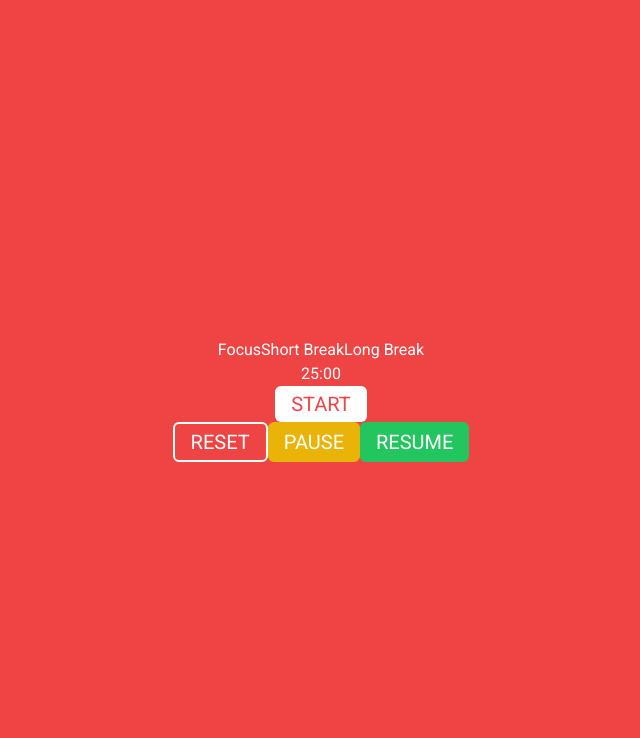
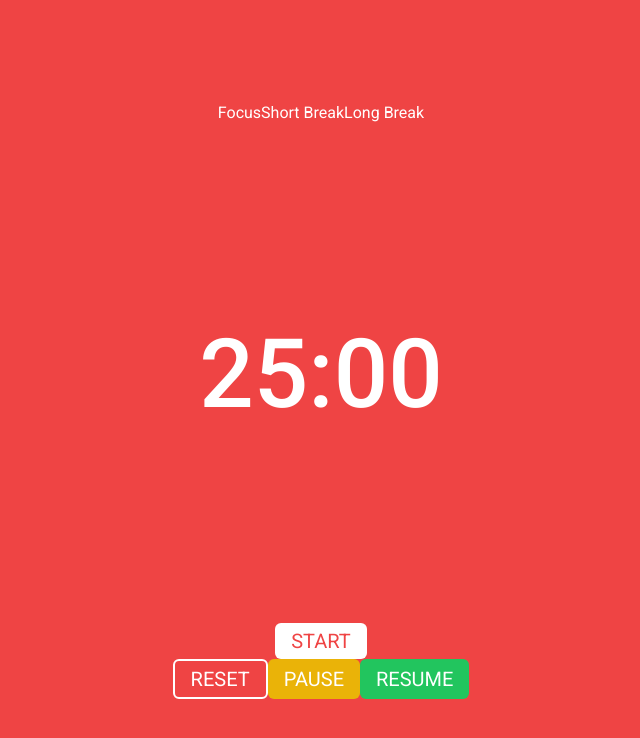
Before and after one commit to affun/pomodoro, a Preact app: page / in a window 1280 px wide. Shown: the top 738 px of the page, without its empty margins (319-959 px from the left). Built offline with nearby package versions, Linux system fonts and the light colour scheme.

Commit message:
feat: reactive title

```diff
--- a/src/app.tsx
+++ b/src/app.tsx
@@ -2,6 +2,14 @@ import { useState, useEffect } from "preact/hooks";
 import Control from "./components/Control";
 import Timer from "./components/Timer";
 import Timers from "./components/Timers";
+
+export const toMinutesAndSeconds = (seconds: number) => {
+  const minutes = Math.floor(seconds / 60)
+    .toString()
+    .padStart(2, "0");
+  const remainingSeconds = (seconds % 60).toString().padStart(2, "0");
+  return `${minutes}:${remainingSeconds}`;
+};
 
 export function App() {
   const [time, setTime] = useState(1500);
@@ -18,6 +26,7 @@ export function App() {
     if (running && time > 0) {
       interval = setInterval(() => {
         setTime((prevTime) => prevTime - 1);
+        document.title = `Time: ${toMinutesAndSeconds(time)}`;
         console.log(time);
       }, 1000);
     }
@@ -51,7 +60,7 @@ export function App() {
 
   return (
     <main
-      className={`w-screen h-screen flex flex-col justify-center items-center bg-red-500 text-white roboto-regular`}
+      className={`w-screen h-screen flex flex-col justify-around items-center bg-red-500 text-white roboto-regular`}
     >
       {/* timers */}
       <Timers
--- a/src/components/Timer.tsx
+++ b/src/components/Timer.tsx
@@ -1,13 +1,9 @@
+import { toMinutesAndSeconds } from "../app";
+
 const Timer = ({ time }: { time: number }) => {
-  const toMinutesAndSeconds = (seconds: number) => {
-    const minutes = Math.floor(seconds / 60)
-      .toString()
-      .padStart(2, "0");
-    const remainingSeconds = (seconds % 60).toString().padStart(2, "0");
-    return `${minutes}:${remainingSeconds}`;
-  };
-
-  return <div>{toMinutesAndSeconds(time)}</div>;
+  return (
+    <div class={`roboto-medium text-8xl`}>{toMinutesAndSeconds(time)}</div>
+  );
 };
 
 export default Timer;
```
